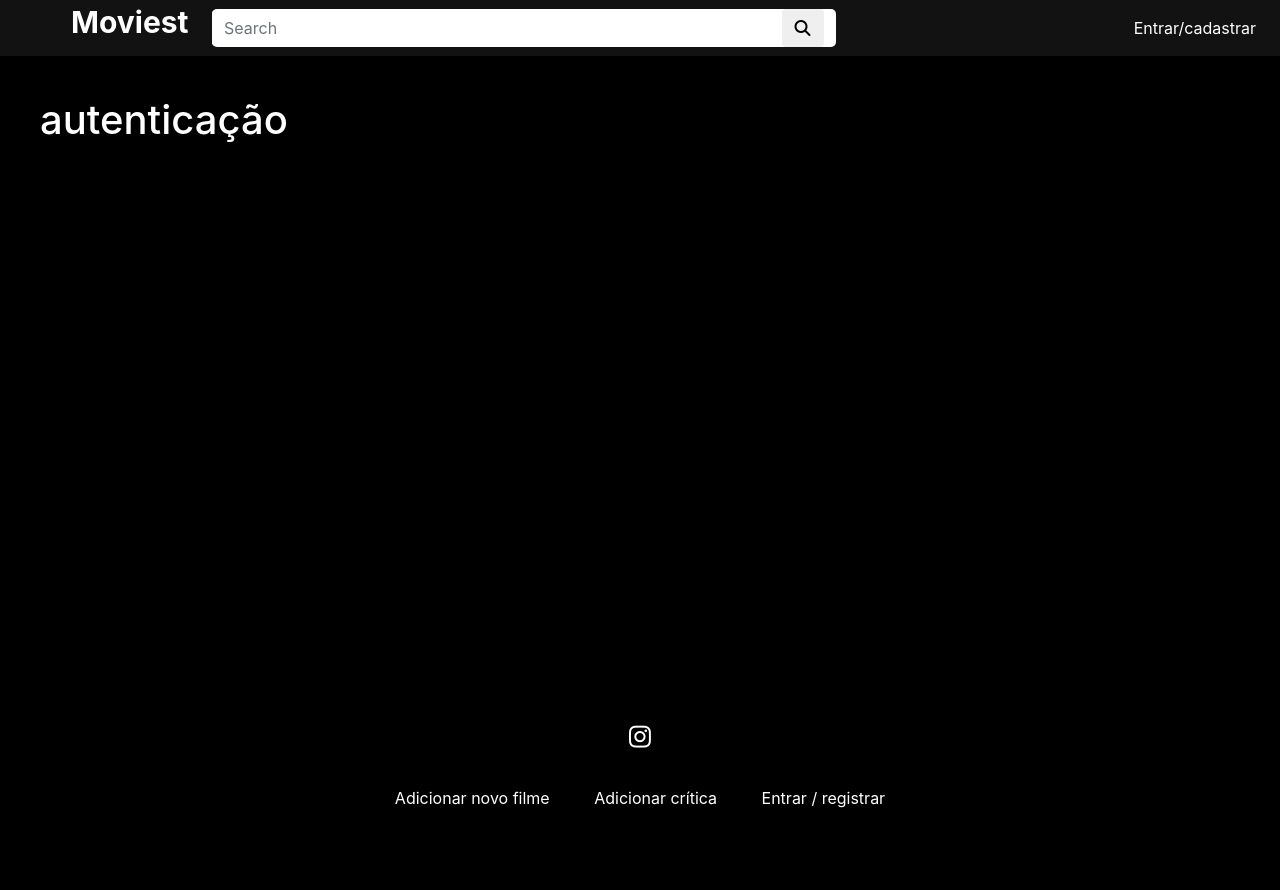
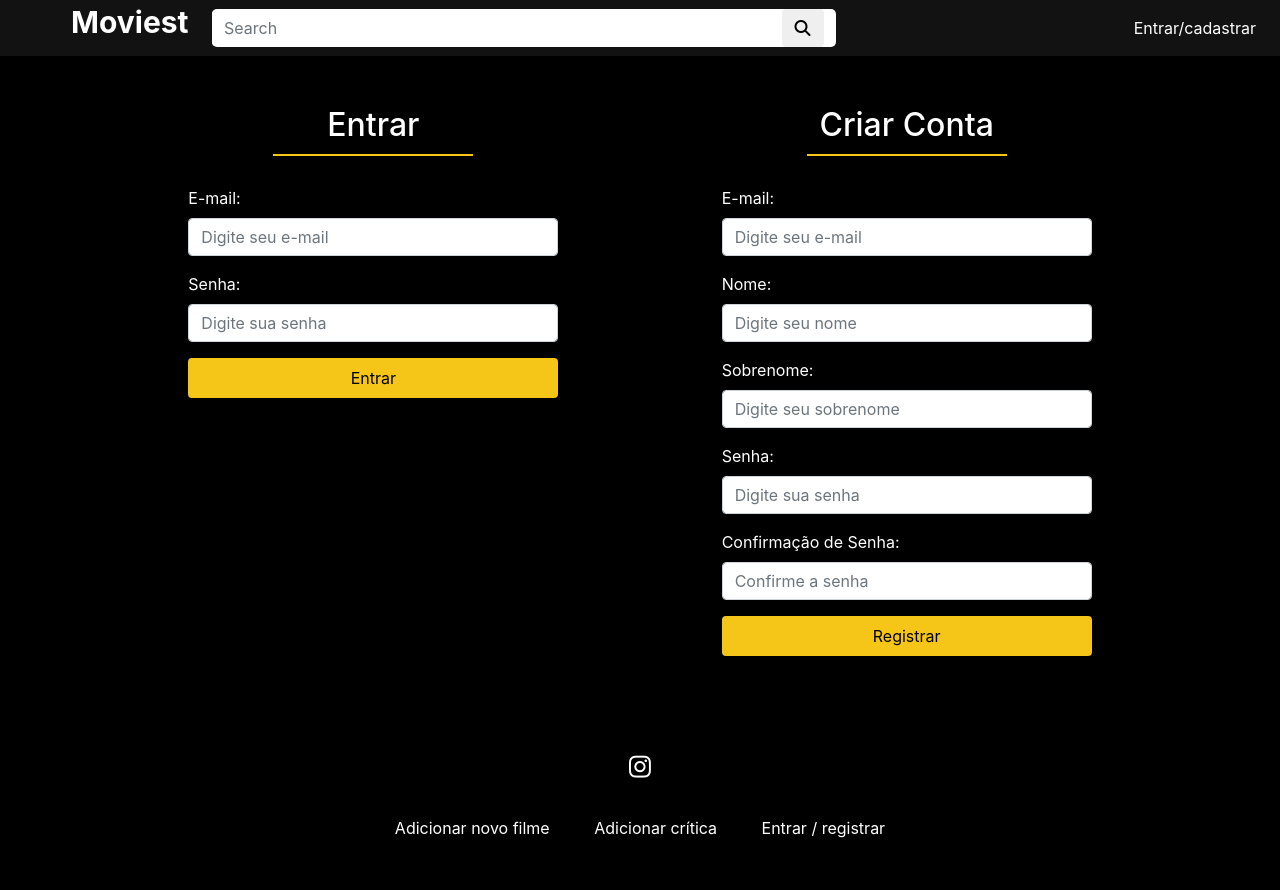
Before and after one commit to Joao-Freitas-dev/moviest, a PHP site: page /auth.php in a window 1280 px wide. Before the commit the page ends 808 px from the top, so only its background shows below. Run offline with PHP 8.4, Linux system fonts and the light colour scheme; some libraries are stand-ins or nearby versions.

Commit message:
config auth user / change header.php

```diff
--- a/auth.php
+++ b/auth.php
@@ -1,9 +1,54 @@
 <?php
     require_once("templates/header.php");
 ?>
-    <div id="main-container" class="container-fluid">
-        <h1>autenticação</h1>
+<div id="main-container" class="container-fluid">
+    <div class="col-md-12">
+      <div class="row" id="auth-row">
+        <div class="col-md-4" id="login-container">
+          <h2>Entrar</h2>
+          <form action="<?= $BASE_URL ?>auth_process.php" method="POST">
+            <input type="hidden" name="type" value="login">
+            <div class="form-group">
+              <label for="email">E-mail:</label>
+              <input type="email" class="form-control" id="email" name="email" placeholder="Digite seu e-mail">
+            </div>
+            <div class="form-group">
+              <label for="password">Senha:</label>
+              <input type="password" class="form-control" id="password" name="password" placeholder="Digite sua senha">
+            </div>
+            <input type="submit" class="btn card-btn" value="Entrar">
+          </form>
+        </div>
+        <div class="col-md-4" id="register-container">
+          <h2>Criar Conta</h2>
+          <form action="<?= $BASE_URL ?>auth_process.php" method="POST">
+            <input type="hidden" name="type" value="register">
+            <div class="form-group">
+              <label for="email">E-mail:</label>
+              <input type="email" class="form-control" id="email" name="email" placeholder="Digite seu e-mail">
+            </div>
+            <div class="form-group">
+              <label for="name">Nome:</label>
+              <input type="text" class="form-control" id="name" name="name" placeholder="Digite seu nome">
+            </div>
+            <div class="form-group">
+              <label for="lastname">Sobrenome:</label>
+              <input type="text" class="form-control" id="lastname" name="lastname" placeholder="Digite seu sobrenome">
+            </div>
+            <div class="form-group">
+              <label for="password">Senha:</label>
+              <input type="password" class="form-control" id="password" name="password" placeholder="Digite sua senha">
+            </div>
+            <div class="form-group">
+              <label for="confirmpassword">Confirmação de Senha:</label>
+              <input type="password" class="form-control" id="confirmpassword" name="confirmpassword" placeholder="Confirme a senha">
+            </div>
+            <input type="submit" class="btn card-btn" value="Registrar">
+          </form>
+        </div>
+      </div>
     </div>
+  </div>
 <?php
     require_once("templates/footer.php");
 ?>
--- a/templates/header.php
+++ b/templates/header.php
@@ -2,6 +2,8 @@
     //incluindo/verificando configurações
     require_once("globals.php");
     require_once("db.php");
+    //
+    $flassMessage= [];
 ?>
 <!doctype html>
 <html lang="pt">
@@ -43,3 +45,8 @@
             </div>
         </nav>
     </header>
+    <?php if(!empty($flassMessage["msg"])): ?>
+        <div class="msg-container">
+            <p class="msg" <?= $flassMessage["type"] ?><?= $flassMessage["msg"] ?>/p>
+        </div>
+    <?php endif; ?>
```
